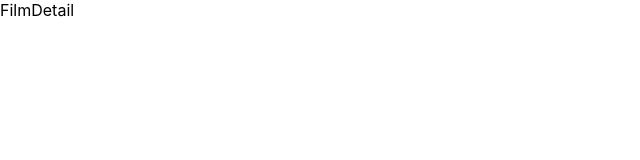
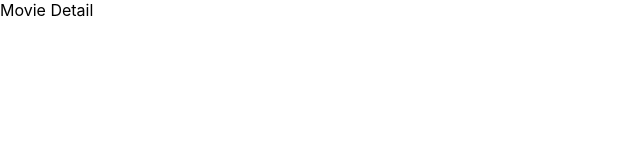
Before and after one commit to engingokmen/movies, a React (Create React App) app: page /1 in a window 1280 px wide. Shown: the top 160 px of the page, without its empty margins (0-640 px from the left). Built offline with nearby package versions, Linux system fonts and the light colour scheme.

Commit message:
restructure features

```diff
--- /dev/null
+++ b/src/features/movieDetail/MovieDetail.tsx
@@ -0,0 +1 @@
+export const MovieDetail = () => <div>Movie Detail</div>;
--- a/src/pages/Film.tsx
+++ /dev/null
@@ -1,8 +0,0 @@
-import { Movie } from "../features/movie/Movie";
-
-export const Films = () => (
-  <div>
-    <h1>Movies</h1>
-    <Movie />
-  </div>
-);
--- a/src/pages/FilmDetail.tsx
+++ /dev/null
@@ -1 +0,0 @@
-export const FilmDetail = () => <div>FilmDetail</div>;
--- a/src/routing/index.tsx
+++ b/src/routing/index.tsx
@@ -1,12 +1,12 @@
 import { BrowserRouter, Routes, Route } from "react-router-dom";
-import { Films } from "../pages/Film";
-import { FilmDetail } from "../pages/FilmDetail";
+import { Movie } from "../features/movie/Movie";
+import { MovieDetail } from "../features/movieDetail/MovieDetail";
 
 export const Routing = () => (
   <BrowserRouter>
     <Routes>
-      <Route path="/" element={<Films />} />
-      <Route path=":id" element={<FilmDetail />} />
+      <Route path="/" element={<Movie />} />
+      <Route path=":id" element={<MovieDetail />} />
     </Routes>
   </BrowserRouter>
 );
```
